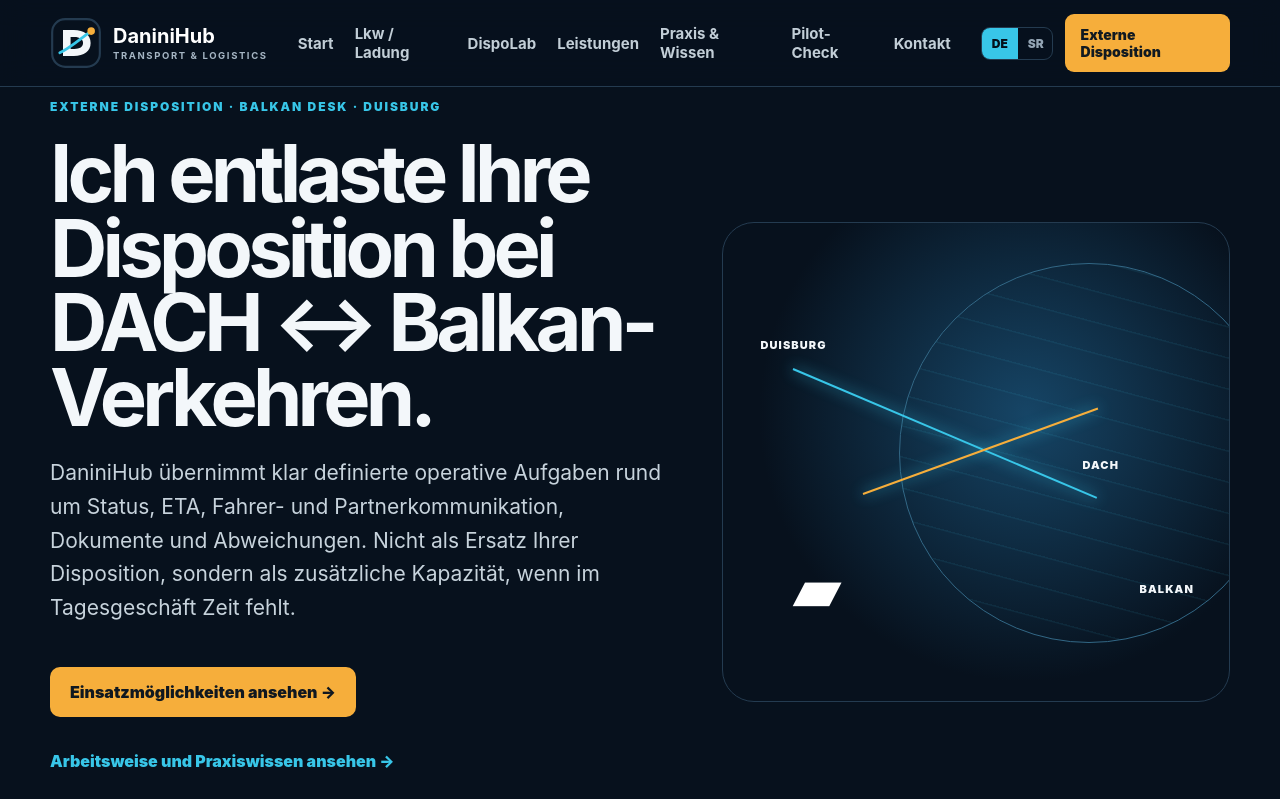
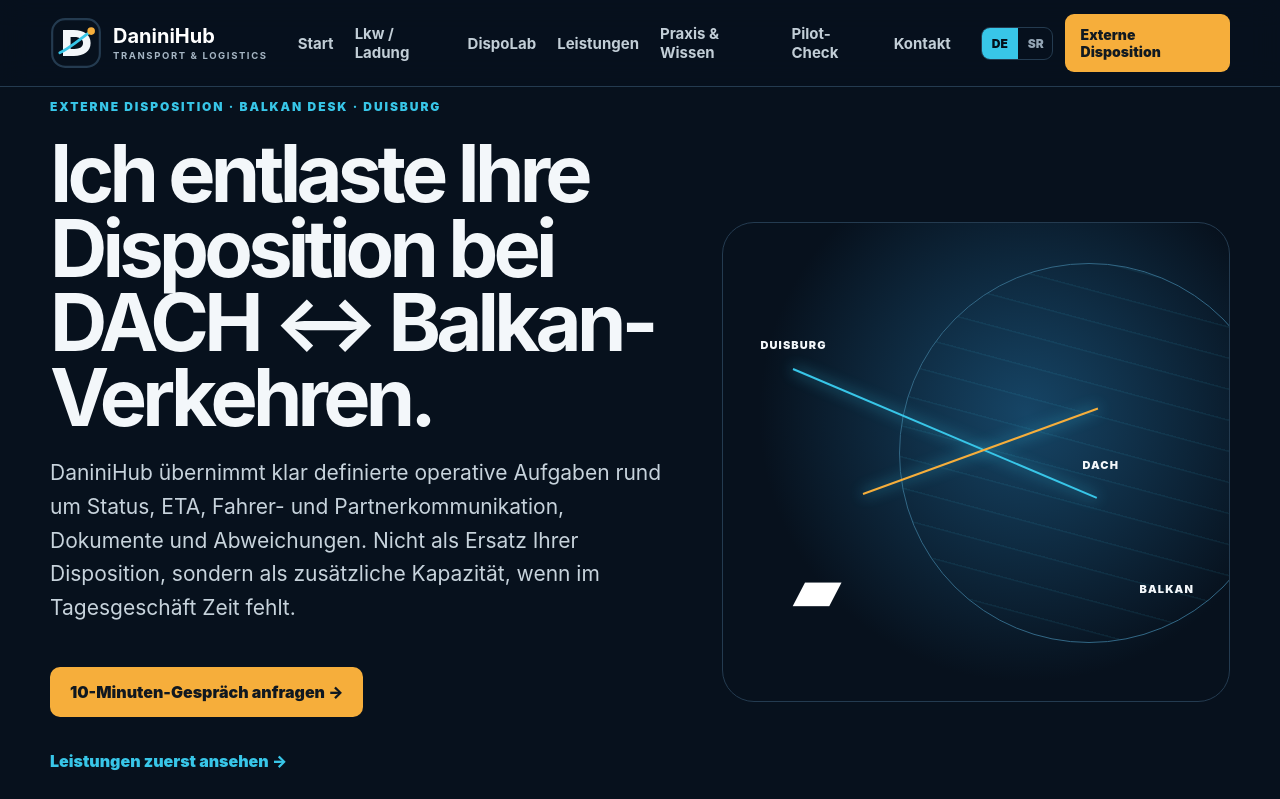
Before and after one commit to danininet/daninihub, a React (Vite) app in the folder daninihub-front/: page / in a window 1280 px wide. Shown: the top 799 px of the page. Built offline with nearby package versions, Linux system fonts and the light colour scheme.

Commit message:
Refine German homepage conversion flow

```diff
--- a/daninihub-front/src/GermanB2BLanding.jsx
+++ b/daninihub-front/src/GermanB2BLanding.jsx
@@ -24,20 +24,20 @@ export default function GermanB2BLanding() {
         <p className="kicker">EXTERNE DISPOSITION · BALKAN DESK · DUISBURG</p>
         <h1>Ich entlaste Ihre Disposition bei DACH ↔ Balkan-Verkehren.</h1>
         <p className="lead">DaniniHub übernimmt klar definierte operative Aufgaben rund um Status, ETA, Fahrer- und Partnerkommunikation, Dokumente und Abweichungen. Nicht als Ersatz Ihrer Disposition, sondern als zusätzliche Kapazität, wenn im Tagesgeschäft Zeit fehlt.</p>
-        <p><a className="btn" href="/de/externe-disposition">Einsatzmöglichkeiten ansehen →</a></p>
-        <a className="entry-demo-link" href="/de/praxis-wissen">Arbeitsweise und Praxiswissen ansehen →</a>
+        <p><a className="btn" href={firstTalk}>10-Minuten-Gespräch anfragen →</a></p>
+        <a className="entry-demo-link" href="#services">Leistungen zuerst ansehen →</a>
         <div className="proof"><span>✓ Standort Duisburg</span><span>✓ DACH ↔ Balkan Fokus</span><span>✓ Mensch entscheidet, KI unterstützt</span></div>
       </div>
       <div className="route-art" aria-hidden="true"><div className="globe"/><div className="route r1"/><div className="route r2"/><div className="truck">▰</div><span className="city c1">DUISBURG</span><span className="city c2">DACH</span><span className="city c3">BALKAN</span></div>
     </section>
 
-    <section className="section">
+    <section id="services" className="section">
       <p className="kicker">DREI KLARE EINSTIEGE</p>
       <h2>Finden Sie direkt die Unterstützung, die zu Ihrem Engpass passt.</h2>
       <div className="start-grid interest-grid">{services.map(([n, title, text, href]) => <article key={href}><span>{n}</span><h3>{title}</h3><p>{text}</p><a href={href}>Mehr erfahren →</a></article>)}</div>
     </section>
 
-    <section id="services" className="section">
+    <section className="section">
       <p className="kicker">TYPISCHE ENGPÄSSE</p>
       <h2>Was im Tagesgeschäft unnötig Aufmerksamkeit bindet.</h2>
       <div className="grid">{problems.map(([title, text], index) => <article key={title}><div className="service-card-head"><span className="num">0{index + 1}</span></div><h3>{title}</h3><p>{text}</p></article>)}</div>
```
